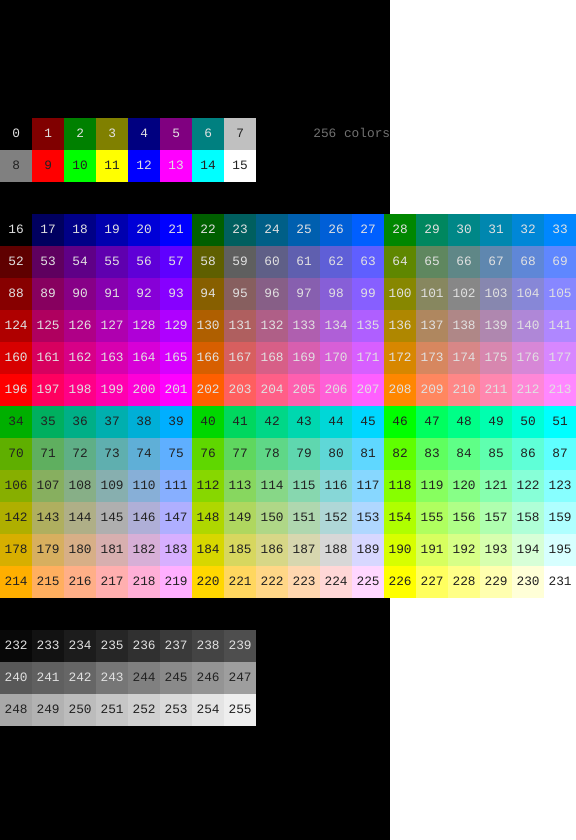
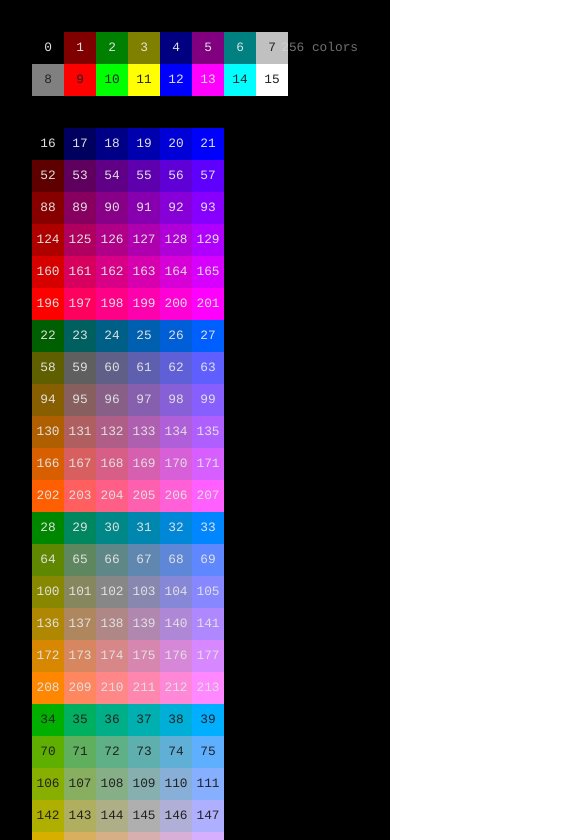
Before and after one commit to linrock/256-colors, a Vue app: page / in a window 390 px wide. Shown: the top 840 px of the page, 576 px wide, since content can reach past the window. Built offline with nearby package versions, Linux system fonts and the light colour scheme.

Commit message:
Show 6x6 boxes in 3 rows at 36rem breakpoint

```diff
--- a/public/style.css
+++ b/public/style.css
@@ -1,6 +1,7 @@
 #splash {
   display: flex;
   align-items: center;
+  padding: 2rem;
 }
 
 #splash .dark {
@@ -22,14 +23,16 @@
 
 #splash .squares-256 .s-6x6 {
   margin-bottom: 0;
+  float: left;
 }
 
-#splash .squares-256 .squares-6x6 {
+#splash .squares-256 .six-squares-6x6 {
   margin-bottom: 0;
+  width: 36rem;
 }
 
 @media screen and (max-width: 36rem) {
-  #splash .squares-256 {
+  #splash .squares-256 .six-squares-6x6 {
     width: 100%;
   }
 }
--- a/src/App.vue
+++ b/src/App.vue
@@ -7,14 +7,12 @@
         .container-width-8
           square-div(v-for="i in 16" :key="i-1"
                      :code="i - 1" :class="{ dark: (i>7) && ![13,14].includes(i) }") {{ i - 1 }}
-        .squares-6x6(style="width: 36rem; display: flex")
-          .s-6x6(v-for="i in 3" :key="`sq-${i}`")
+        .six-squares-6x6
+          .s-6x6(v-for="i in 6" :key="`sq-${i}`")
             square-div(v-for="j in 36" :key="16 + (i-1)*36 + (j-1)"
+                       :class="{ dark: i > 3 }"
                        :code="squares[i-1][j-1]") {{ squares[i-1][j-1] }}
-        .squares-6x6(style="width: 36rem; display: flex")
-          .s-6x6(v-for="i in 3" :key="`sq-${i+3}`")
-            square-div.dark(v-for="j in 36" :key="16 + (i-1+3)*36 + (j-1)"
-                            :code="squares[i-1+3][j-1]") {{ squares[i-1+3][j-1] }}
+          .clear-left(style="clear: left")
         .container-width-8(style="margin-top: 2rem")
           square-div(v-for="i in 24" :key="231 + i"
                      :class="{ dark: i > 12 }"
```
